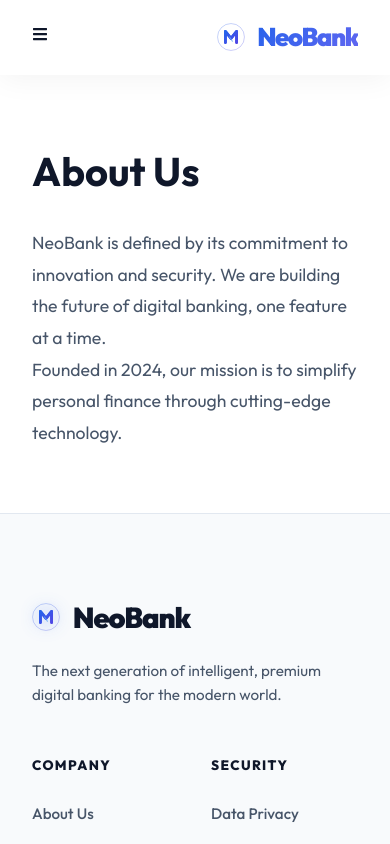
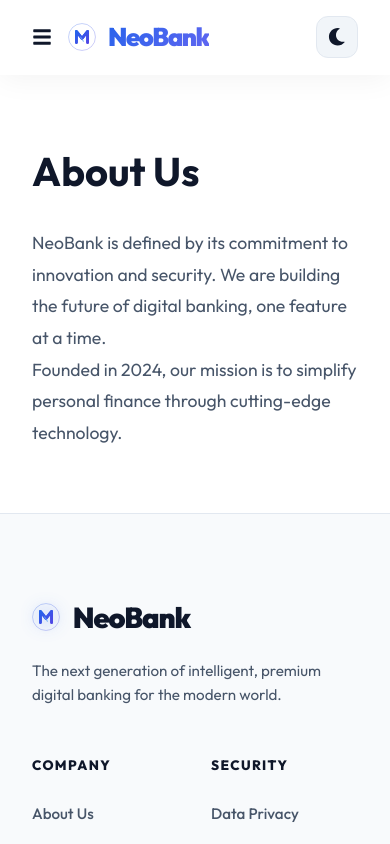
Before and after one commit to Jaiganesh474/NeoBank-Java-Project, a React (Vite) app in the folder frontend/: page /about in a window 390 px wide. Shown: the top 844 px of the page. Built offline with nearby package versions, Linux system fonts and the light colour scheme; no server answers.

Commit message:
feat: implement new Navbar component with navigation links, theme toggle, user profile dropdown, and an AI Assistant page link.

```diff
--- a/frontend/src/components/Navbar.css
+++ b/frontend/src/components/Navbar.css
@@ -181,7 +181,19 @@
     height: 75px;
   }
 
-  .navbar-actions-desktop {
-    display: none;
+  .navbar-actions-desktop,
+  .hide-on-mobile {
+    display: none !important;
+  }
+
+  .navbar-actions-mobile {
+    display: flex;
+    align-items: center;
   }
 }
+
+@media (min-width: 1025px) {
+  .hide-on-desktop {
+    display: none !important;
+  }
+}
--- a/frontend/src/components/Navbar.jsx
+++ b/frontend/src/components/Navbar.jsx
@@ -73,18 +73,20 @@
         <>
             <nav className={`navbar ${scrolled ? 'scrolled' : ''}`}>
                 <div className="navbar-container">
-                    <div className="mobile-toggle" onClick={toggleMenu} style={{ marginLeft: 0, marginRight: '1rem' }}>
-                        <FaBars />
-                    </div>
-                    <div className="navbar-brand">
-                        <Link to="/" onClick={() => setIsOpen(false)}>
-                            <Logo size={28} className="brand-icon" />
-                            <span className="brand-text">NeoBank</span>
-                        </Link>
+                    <div className="navbar-left" style={{ display: 'flex', alignItems: 'center', gap: '1rem' }}>
+                        <div className="mobile-toggle hide-on-desktop" onClick={toggleMenu} style={{ cursor: 'pointer', display: 'flex' }}>
+                            <FaBars style={{ fontSize: '1.25rem' }} />
+                        </div>
+                        <div className="navbar-brand">
+                            <Link to="/" onClick={() => setIsOpen(false)}>
+                                <Logo size={28} className="brand-icon" />
+                                <span className="brand-text hide-on-mobile-small">NeoBank</span>
+                            </Link>
+                        </div>
                     </div>
 
                     {/* Desktop Actions */}
-                    <div className="navbar-actions-desktop">
+                    <div className="navbar-actions-desktop hide-on-mobile">
                         {user && <div className="desktop-links"><NavLinks /></div>}
 
                         <motion.button
@@ -157,6 +159,18 @@
                             </div>
                         )}
                     </div>
+
+                    {/* Mobile Only Theme Toggle (Right side) */}
+                    <div className="navbar-actions-mobile hide-on-desktop">
+                        <motion.button
+                            className="theme-toggle-btn"
+                            onClick={toggleTheme}
+                            whileTap={{ scale: 0.9 }}
+                            aria-label="Toggle Theme"
+                        >
+                            {theme === 'light' ? <FaMoon /> : <FaSun style={{ color: '#facc15' }} />}
+                        </motion.button>
+                    </div>
                 </div>
 
             </nav>
--- a/frontend/src/pages/AiAssistant.css
+++ b/frontend/src/pages/AiAssistant.css
@@ -83,6 +83,27 @@
     color: var(--text-main);
     border-top-left-radius: 4px;
 }
+
+.clear-btn {
+    background: transparent;
+    border: none;
+    color: var(--text-muted);
+    font-size: 1.25rem;
+    cursor: pointer;
+    padding: 0.5rem;
+    border-radius: 50%;
+    display: flex;
+    align-items: center;
+    justify-content: center;
+    transition: all 0.2s ease;
+}
+
+.clear-btn:hover {
+    color: var(--error);
+    background: rgba(239, 68, 68, 0.1);
+    transform: scale(1.05);
+}
+
 
 .user .message-text {
     background: var(--primary);
```
